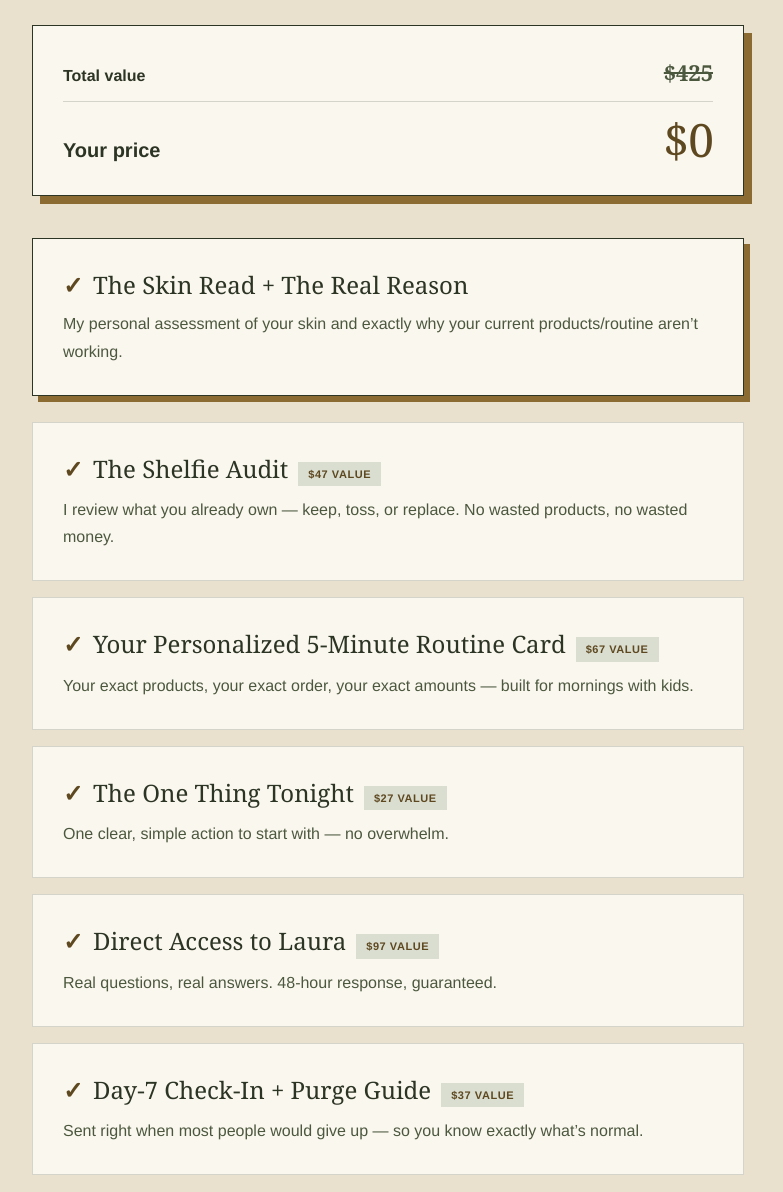
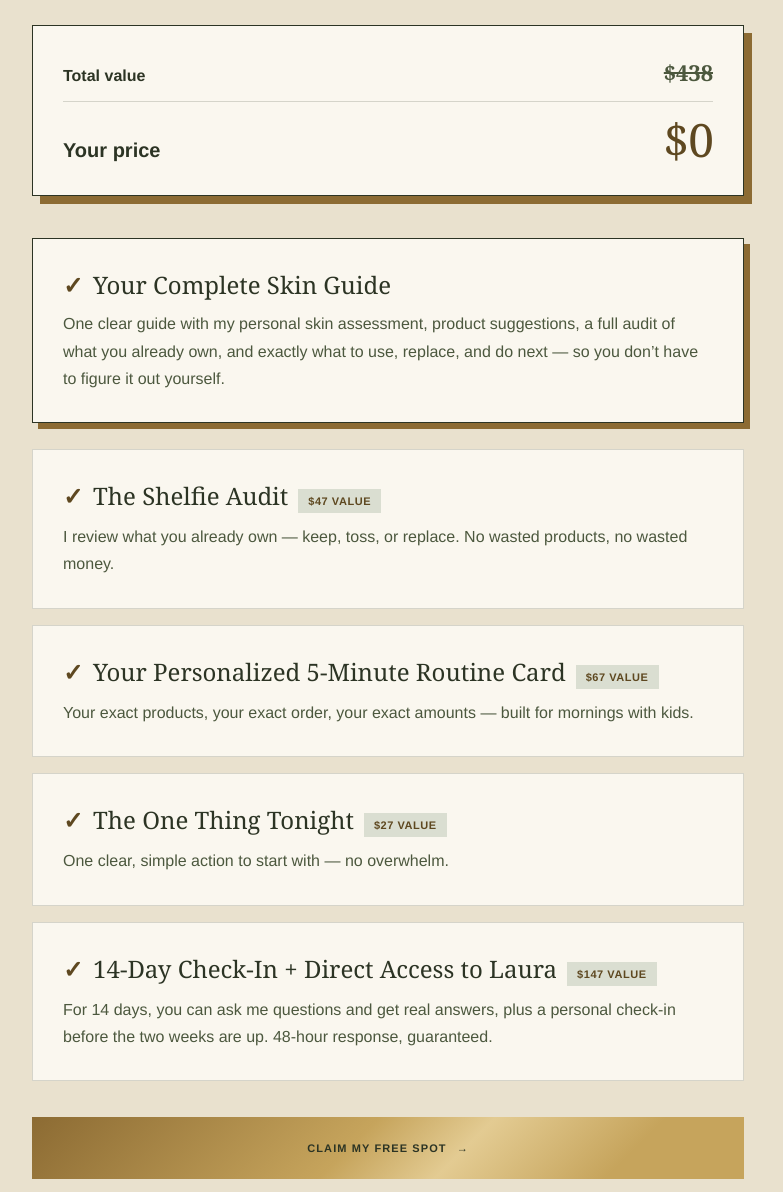
Before and after one commit to nimius-debug/skin-audit, a website: page public/index.html in a window 1280 px wide. Shown: the part 4766-5958 px from the top of the page, without its empty margins (252-1035 px from the left). Drawn offline with Linux system fonts and the light colour scheme; no server answers.

Commit message:
Clarify audit guide and 14-day support

```diff
--- a/public/index.html
+++ b/public/index.html
@@ -148,20 +148,20 @@
 
 <!-- ============================================================
      SECTION 4 — WHAT YOU GET
-     Job: Make the free thing feel like $425 of value, not "a quiz."
+     Job: Make the free thing feel like $438 of value, not "a quiz."
      ============================================================ -->
 <section class="stack section" id="what-you-get">
   <div class="wrap wrap--narrow">
     <h2 class="section__header">What&rsquo;s included &mdash; free</h2>
 
     <div class="valuebox">
-      <div class="valuebox__row"><span>Total value</span><span class="valuebox__strike">$425</span></div>
+      <div class="valuebox__row"><span>Total value</span><span class="valuebox__strike">$438</span></div>
       <div class="valuebox__row valuebox__row--big"><span>Your price</span><span class="valuebox__price">$0</span></div>
     </div>
 
     <article class="deliverable deliverable--core">
-      <h3><span class="check" aria-hidden="true">&check;</span> The Skin Read + The Real Reason</h3>
-      <p>My personal assessment of your skin and exactly why your current products/routine aren&rsquo;t working.</p>
+      <h3><span class="check" aria-hidden="true">&check;</span> Your Complete Skin Guide</h3>
+      <p>One clear guide with my personal skin assessment, product suggestions, a full audit of what you already own, and exactly what to use, replace, and do next &mdash; so you don&rsquo;t have to figure it out yourself.</p>
     </article>
 
     <ul class="deliverables">
@@ -178,12 +178,8 @@
         <p>One clear, simple action to start with &mdash; no overwhelm.</p>
       </li>
       <li>
-        <h3><span class="check" aria-hidden="true">&check;</span> Direct Access to Laura <span class="value">$97 value</span></h3>
-        <p>Real questions, real answers. 48-hour response, guaranteed.</p>
-      </li>
-      <li>
-        <h3><span class="check" aria-hidden="true">&check;</span> Day-7 Check-In + Purge Guide <span class="value">$37 value</span></h3>
-        <p>Sent right when most people would give up &mdash; so you know exactly what&rsquo;s normal.</p>
+        <h3><span class="check" aria-hidden="true">&check;</span> 14-Day Check-In + Direct Access to Laura <span class="value">$147 value</span></h3>
+        <p>For 14 days, you can ask me questions and get real answers, plus a personal check-in before the two weeks are up. 48-hour response, guaranteed.</p>
       </li>
     </ul>
 
```
